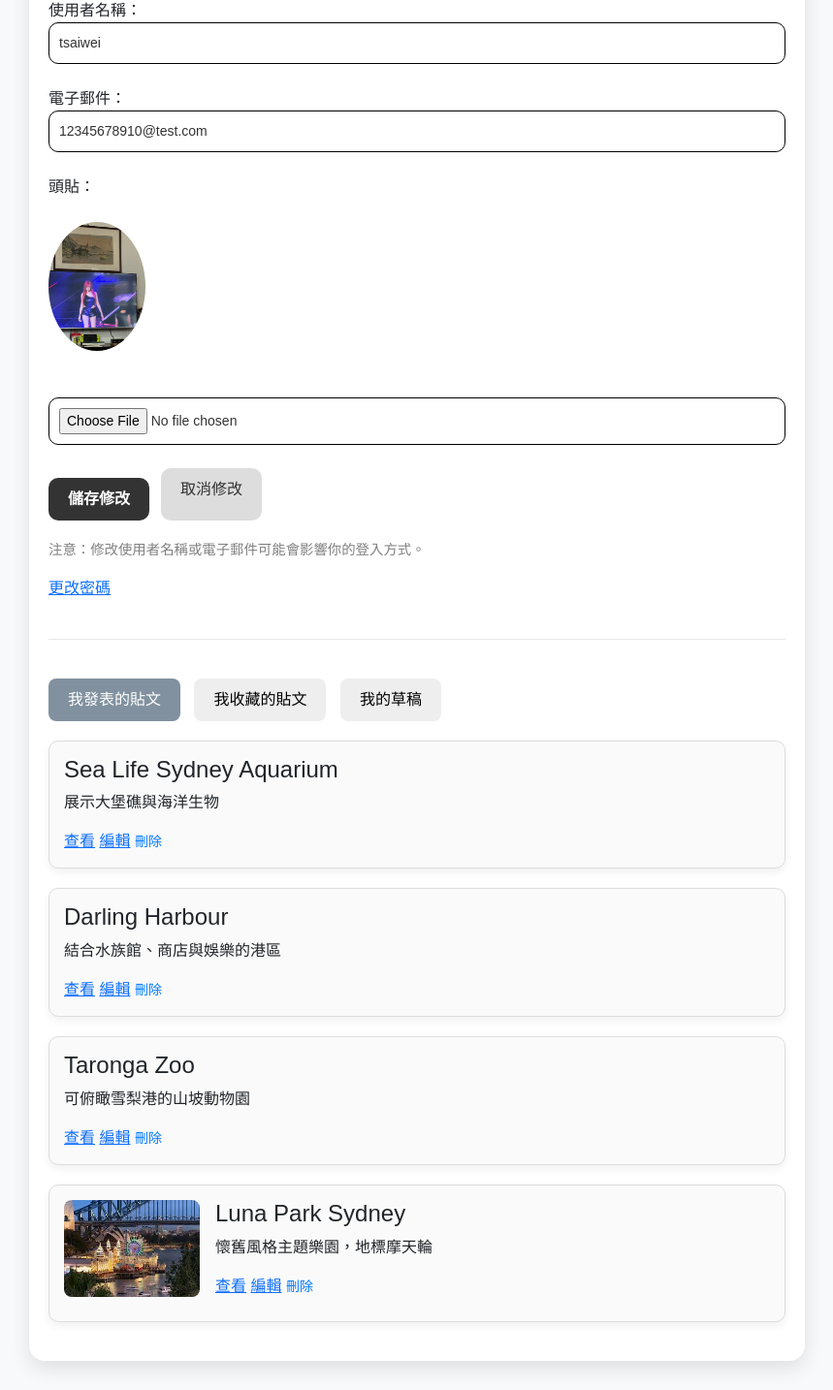
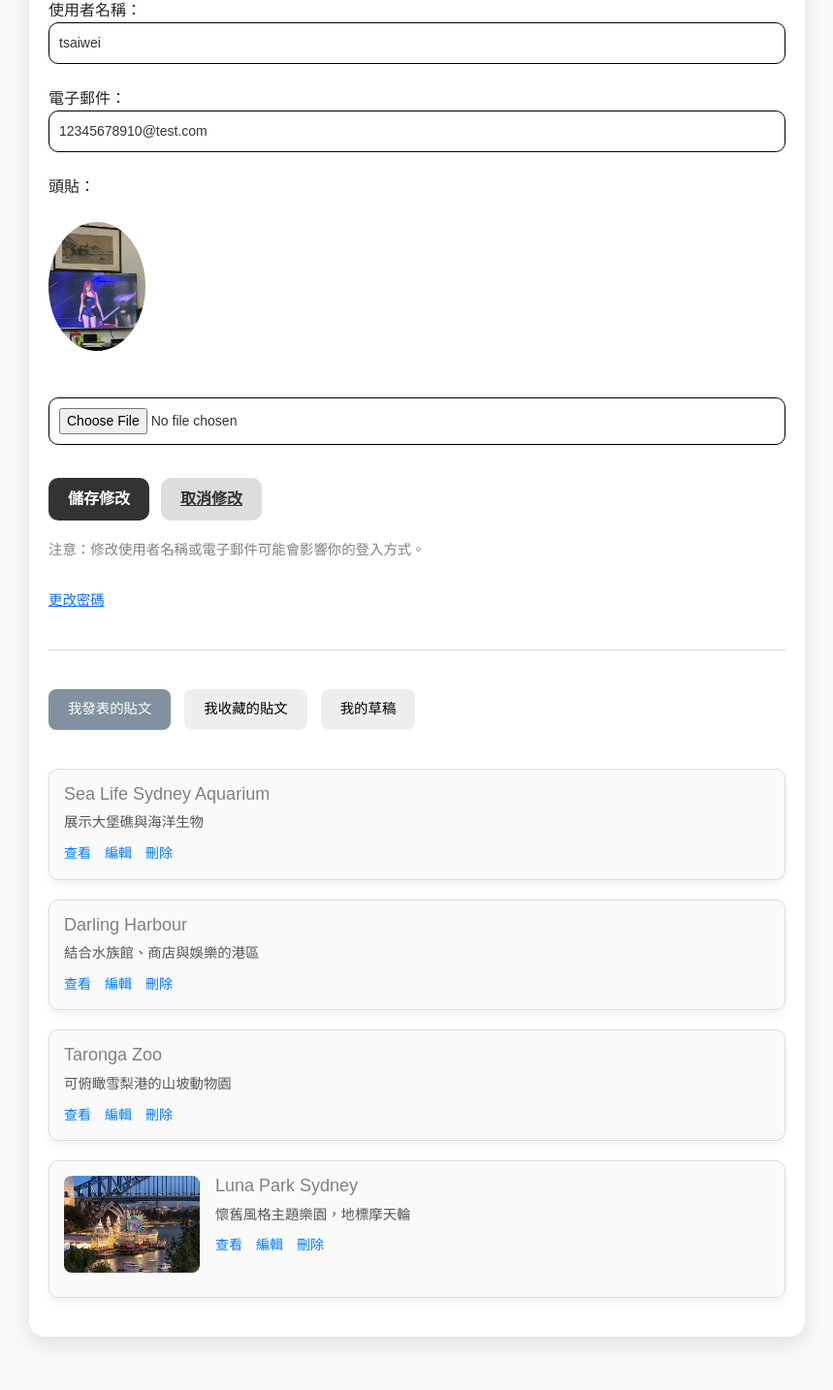
Before and after one commit to Tsaiwei-hsu/sa_Travel_Forum, a Django app: page /profile/ in a window 1280 px wide. Shown: the part 180-1614 px from the top of the page at 97% size, without its empty margins (210-1069 px from the left). After the commit the page ends 1567 px from the top, so only its background shows below. Run offline with Django 5.2, Linux system fonts and the light colour scheme; a user stored in the database is signed in; data comes from the database, SQL or seed files in the repository; data that the repository does not hold is empty.

Commit message:
“前端功能更新”

```diff
--- a/posts/templates/posts/profile.html
+++ b/posts/templates/posts/profile.html
@@ -39,27 +39,12 @@
     cursor: pointer;
   }
 
-  .cancel-link {
-    background-color: #ddd;
-    color: #333;
-    padding: 10px 20px;
-    border-radius: 10px;
-    text-decoration: none;
-    display: inline-block;
+  .my-posts {
+    margin-top: 40px;
   }
 
-  .tab-button {
-    background-color: #eee;
-    border: none;
-    padding: 10px 20px;
-    cursor: pointer;
-    margin-right: 10px;
-    border-radius: 8px;
-  }
-
-  .tab-button.active {
-    background-color: #81919f;
-    color: white;
+  .my-posts h3 {
+    margin-bottom: 16px;
   }
 
   .post-item {
@@ -77,6 +62,58 @@
     object-fit: cover;
     border-radius: 10px;
     margin-bottom: 10px;
+  }
+
+  .post-item h4 {
+    margin: 0 0 8px 0;
+    font-size: 18px;
+  }
+
+  .post-item p {
+    color: #555;
+    margin-bottom: 10px;
+  }
+
+  .post-item a,
+  .post-item form button {
+    color: #007bff;
+    text-decoration: none;
+    margin-right: 10px;
+    background: none;
+    border: none;
+    padding: 0;
+    font: inherit;
+    cursor: pointer;
+    font-size: 14px;
+  }
+
+  .post-item a.button-link {
+    background-color: #81919f;
+    color: white;
+    padding: 8px 14px;
+    border-radius: 8px;
+  }
+
+  .change-password {
+    margin-top: 30px;
+  }
+
+  .toggle-section {
+    display: none;
+  }
+
+  .tab-button {
+    background-color: #eee;
+    border: none;
+    padding: 10px 20px;
+    cursor: pointer;
+    margin-right: 10px;
+    border-radius: 8px;
+  }
+
+  .tab-button.active {
+    background-color: #81919f;
+    color: white;
   }
 
   .post-horizontal {
@@ -97,25 +134,7 @@
   flex: 1;
 }
 
-  .toggle-section {
-    display: none;
-  }
-
-  .link-button {
-    color: #007bff;
-    background: none;
-    border: none;
-    padding: 0;
-    font: inherit;
-    cursor: pointer;
-    font-size: 14px;
-    text-decoration: none;
-  }
-
-  .link-button:hover {
-    text-decoration: underline;
-  }
-
+/* RWD: 小螢幕時變成直排 */
 @media (max-width: 600px) {
   .post-horizontal {
     flex-direction: column;
@@ -126,6 +145,7 @@
     height: auto;
   }
 }
+
 </style>
 
 <div class="profile-container">
@@ -151,23 +171,21 @@
       <input type="file" name="avatar" id="id_avatar">
     </div>
 
+
     <div style="display: flex; gap: 12px;">
       <button type="submit" class="submit-btn">儲存修改</button>
-      <a href="{% url 'profile' %}" class="cancel-link">取消修改</a>
+      <a href="{% url 'profile' %}" class="submit-btn" style="background: #ddd; color: #333;">取消修改</a>
     </div>
   </form>
-
   <div style="margin-top: 20px; font-size: 0.9rem; color: gray;">
     注意：修改使用者名稱或電子郵件可能會影響你的登入方式。
-  </div>
-
-  <div class="change-password" style="margin-top: 16px;">
+  <div class="change-password">
     <a href="{% url 'password_change' %}">更改密碼</a>
   </div>
 
-  <hr style="margin: 40px 0; border: none; border-top: 1px solid #9d9d9d;">
+  <hr style="margin: 40px 0; border: none; border-top: 1px solid #6f6f6f;">
 
-  <div style="margin-bottom: 20px;">
+  <div style="margin-top: 40px;">
     <button class="tab-button active" onclick="showSection('posts', event)">我發表的貼文</button>
     <button class="tab-button" onclick="showSection('favorites', event)">我收藏的貼文</button>
     <button class="tab-button" onclick="showSection('drafts-section', event)">我的草稿</button>
@@ -188,7 +206,7 @@
           <a href="{% url 'edit_post' post.pk %}">編輯</a>
           <form action="{% url 'delete_post' post.pk %}" method="post" style="display:inline">
             {% csrf_token %}
-            <button type="submit" class="link-button" onclick="return confirm('你確定要刪除這則貼文嗎？');">刪除</button>
+            <button type="submit" onclick="return confirm('你確定要刪除這則貼文嗎？');">刪除</button>
           </form>
         </div>
       </div>
@@ -197,6 +215,8 @@
     {% endfor %}
   </div>
 
+
+<!-- 我的收藏 -->
   <div id="favorites" class="my-posts toggle-section" style="display: none;">
   {% for fav in favorites %}
       <div class="post-item">
@@ -212,9 +232,12 @@
     {% endfor %}
   </div>
 
+  <!-- 我的草稿 -->
   <div id="drafts-section" class="my-posts toggle-section" style="display: none;">
+    <h3>我的草稿貼文</h3>
     {% if user_drafts %}
       {% for draft in user_drafts %}
+        {% if draft.pk %}
           <div class="post-item post-horizontal">
             {% if draft.photos.all %}
               <div class="post-image-wrapper">
@@ -224,13 +247,18 @@
             <div class="post-text">
               <h4>{{ draft.title }}</h4>
               <p>{{ draft.content|truncatewords:20 }}</p>
+
+              <!-- 編輯草稿連結 -->
               <a href="{% url 'edit_draft' draft.pk %}" class="update-btn">編輯</a>
+
+              <!-- 刪除草稿按鈕 -->
               <form method="POST" action="{% url 'delete_post' pk=draft.pk %}" onsubmit="return confirm('確定要刪除此草稿嗎？');" style="display:inline;">
                 {% csrf_token %}
-              <button type="submit" class="link-button">刪除</button>
+                <button type="submit" class="cancel-btn">刪除</button>
               </form>
             </div>
           </div>
+        {% endif %}
       {% endfor %}
     {% else %}
       <p>你目前沒有草稿。</p>
@@ -241,22 +269,37 @@
 <script>
   function showSection(sectionId, event) {
     document.querySelectorAll('.toggle-section').forEach(el => el.style.display = 'none');
-    const selected = document.getElementById(sectionId);
-    if (selected) selected.style.display = 'block';
+
+    const selectedSection = document.getElementById(sectionId);
+    if (selectedSection) selectedSection.style.display = 'block';
+
     document.querySelectorAll('.tab-button').forEach(btn => btn.classList.remove('active'));
     if (event) event.target.classList.add('active');
   }
 
+  // ✅ 自動顯示後端指定的 section（如 drafts）
   document.addEventListener('DOMContentLoaded', function () {
     const section = "{{ section|default:'posts' }}";
-    showSection(section);
-    document.querySelectorAll('.tab-button').forEach(btn => {
+
+    // 顯示對應區塊
+    if (section === 'drafts') {
+      showSection('drafts-section');
+    } else if (section === 'favorites') {
+      showSection('favorites');
+    } else {
+      showSection('posts');
+    }
+
+    // 同步按鈕樣式
+    const tabButtons = document.querySelectorAll('.tab-button');
+    tabButtons.forEach(btn => {
       if (btn.textContent.includes('草稿') && section === 'drafts') btn.classList.add('active');
       else if (btn.textContent.includes('收藏') && section === 'favorites') btn.classList.add('active');
       else if (btn.textContent.includes('發表') && section === 'posts') btn.classList.add('active');
     });
   });
 
+  // 預覽頭像
   document.getElementById('id_avatar').addEventListener('change', function (event) {
     const preview = document.getElementById('avatarPreview');
     const file = event.target.files[0];
@@ -264,5 +307,7 @@
       preview.src = URL.createObjectURL(file);
     }
   });
+
+
 </script>
 {% endblock %}
```
Lines whose indentation alone changed are shown as unchanged.
